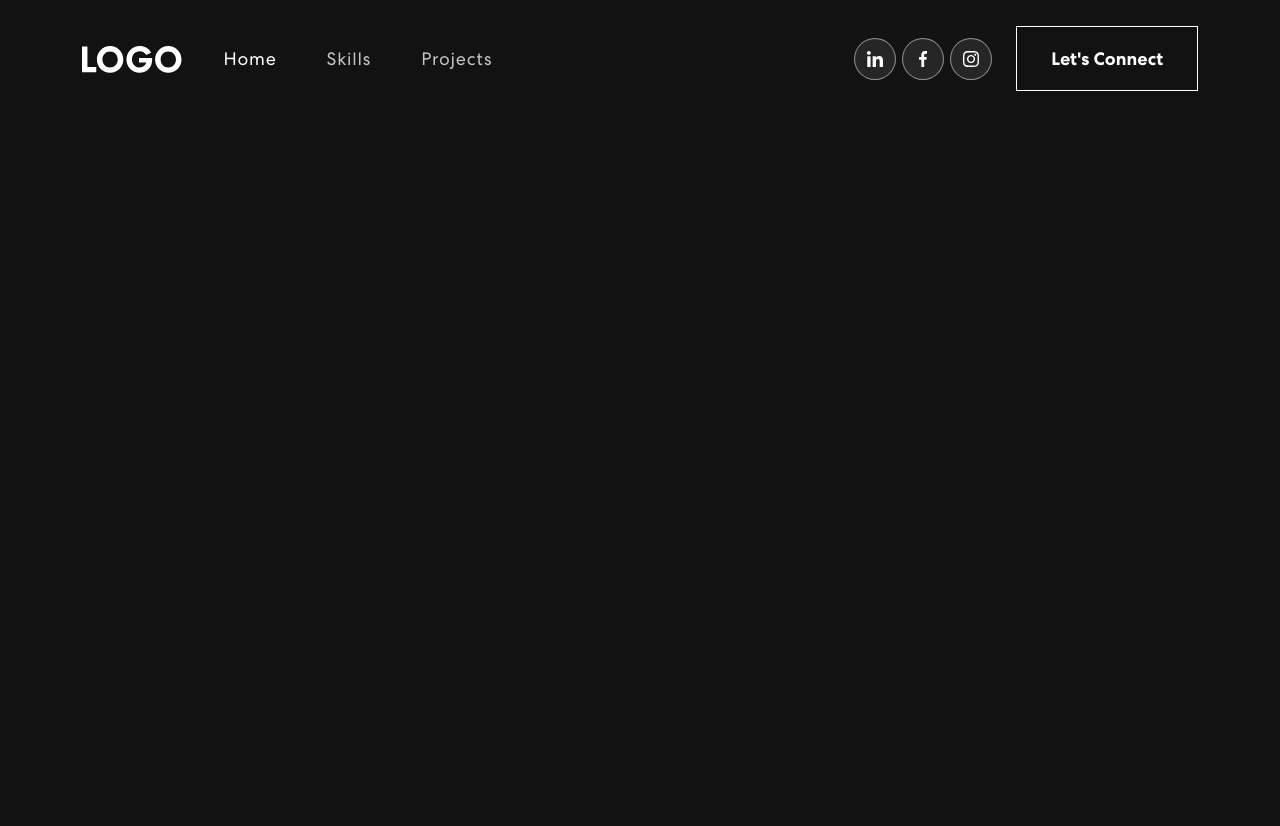
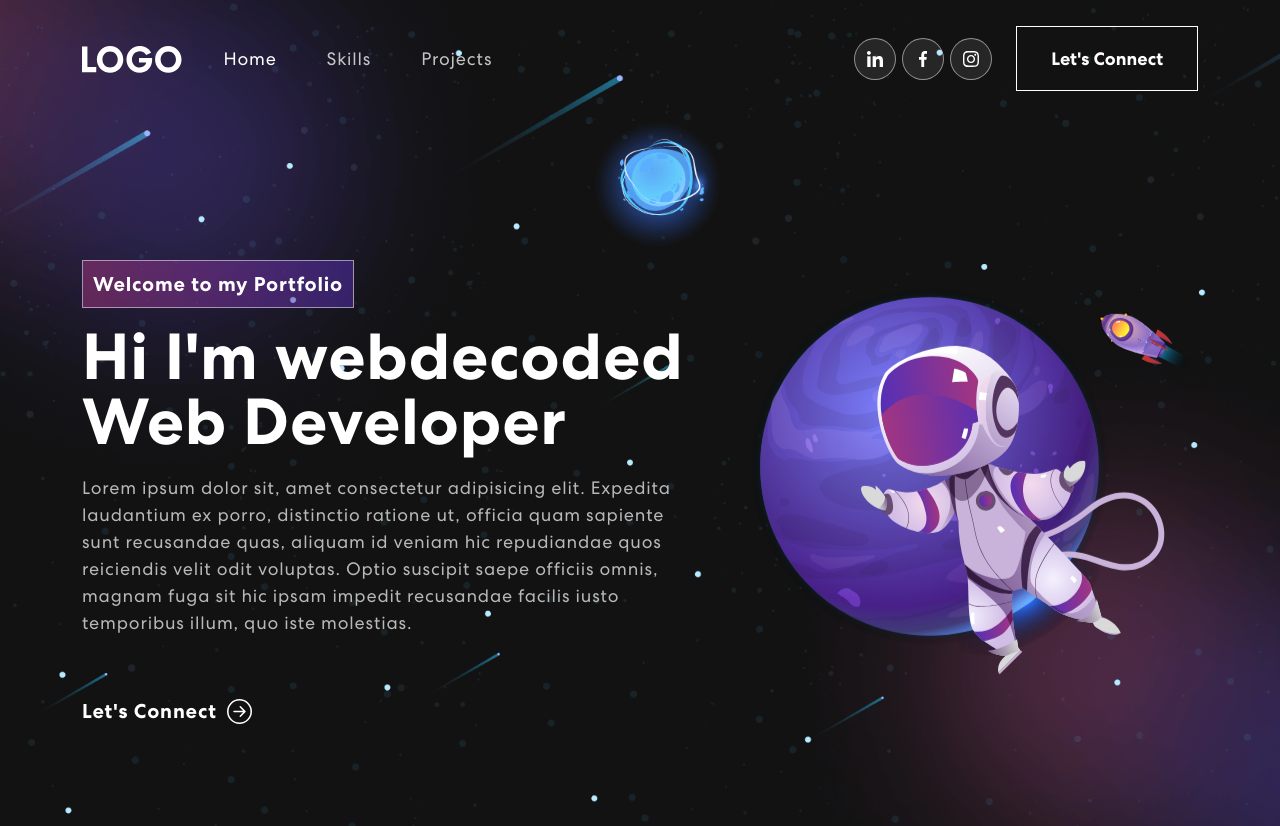
Before and after one commit to Aniketdhage/exp-portfolio, a React (Create React App) app: page / in a window 1280 px wide. Before the commit the page ends 800 px from the top, so only its background shows below. Built offline with nearby package versions, Linux system fonts and the light colour scheme.

Commit message:
update : added banner section

```diff
--- a/package.json
+++ b/package.json
@@ -9,6 +9,7 @@
     "bootstrap": "^5.2.3",
     "react": "^18.2.0",
     "react-bootstrap": "^2.7.0",
+    "react-bootstrap-icons": "^1.10.2",
     "react-dom": "^18.2.0",
     "react-scripts": "5.0.1",
     "web-vitals": "^2.1.4"
--- a/src/App.js
+++ b/src/App.js
@@ -2,11 +2,13 @@
 import "./App.css";
 import NavBar from "./components/NavBar";
 import "bootstrap/dist/css/bootstrap.min.css";
+import Banner from "./components/Banner";
 
 function App() {
   return (
     <div className="App">
       <NavBar />
+      <Banner />
     </div>
   );
 }
--- a/src/components/Banner.jsx
+++ b/src/components/Banner.jsx
@@ -0,0 +1,37 @@
+import React from "react";
+import { Col, Container, Row } from "react-bootstrap";
+import { ArrowRightCircle } from "react-bootstrap-icons";
+import headerImg from "../assets/img/header-img.svg";
+
+function Banner() {
+  return (
+    <section className="banner" id="home">
+      <Container>
+        <Row className="align-items-center">
+          <Col xs={12} md={6} xl={7}>
+            <span className="tagline">Welcome to my Portfolio</span>
+            <h1>
+              {`Hi I'm webdecoded`} <span className="wrap">Web Developer</span>
+            </h1>
+            <p>
+              Lorem ipsum dolor sit, amet consectetur adipisicing elit. Expedita
+              laudantium ex porro, distinctio ratione ut, officia quam sapiente
+              sunt recusandae quas, aliquam id veniam hic repudiandae quos
+              reiciendis velit odit voluptas. Optio suscipit saepe officiis
+              omnis, magnam fuga sit hic ipsam impedit recusandae facilis iusto
+              temporibus illum, quo iste molestias.
+            </p>
+            <button onClick={() => console.log("connect")}>
+              Let's Connect <ArrowRightCircle size={25} />
+            </button>
+          </Col>
+          <Col xs={12} md={6} xl={5}>
+            <img src={headerImg} alt="Header" />
+          </Col>
+        </Row>
+      </Container>
+    </section>
+  );
+}
+
+export default Banner;
```
Also changed, not shown: 1 other file (tests, documents, lock files or other folders).
